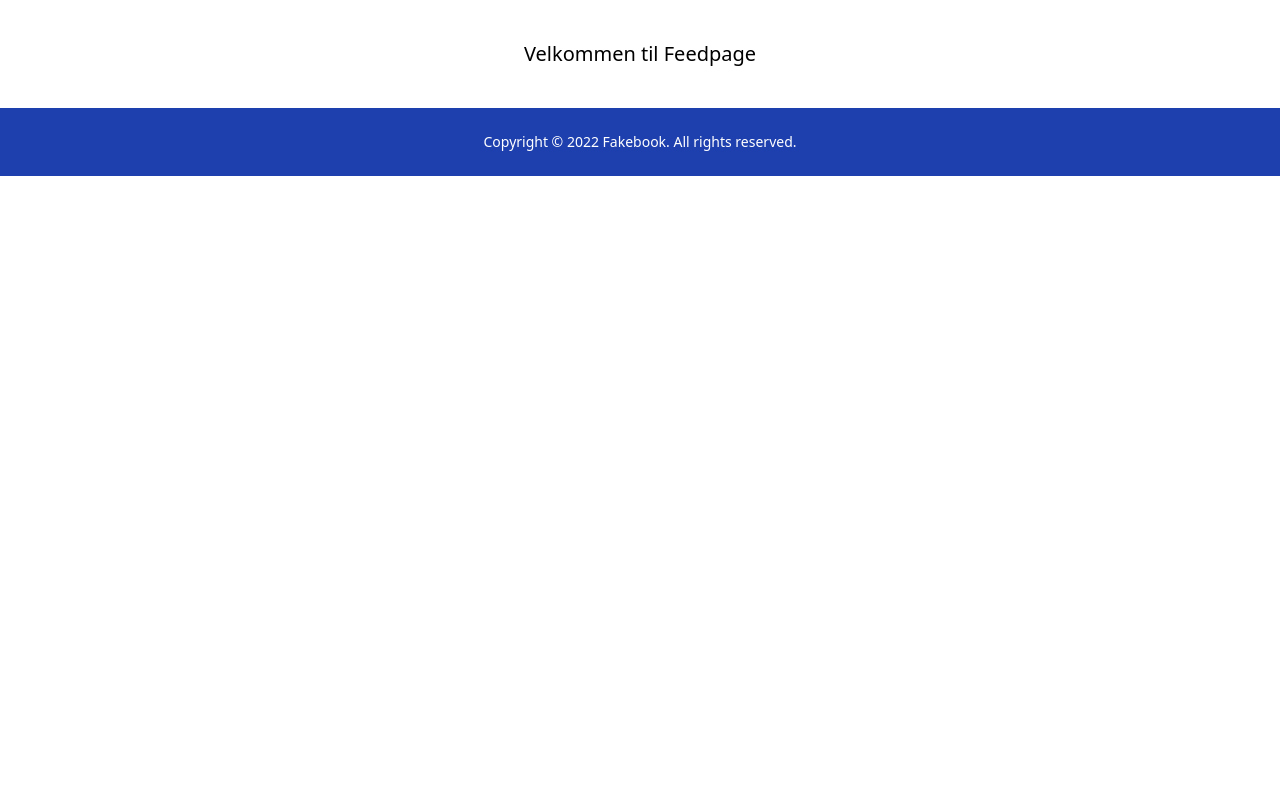
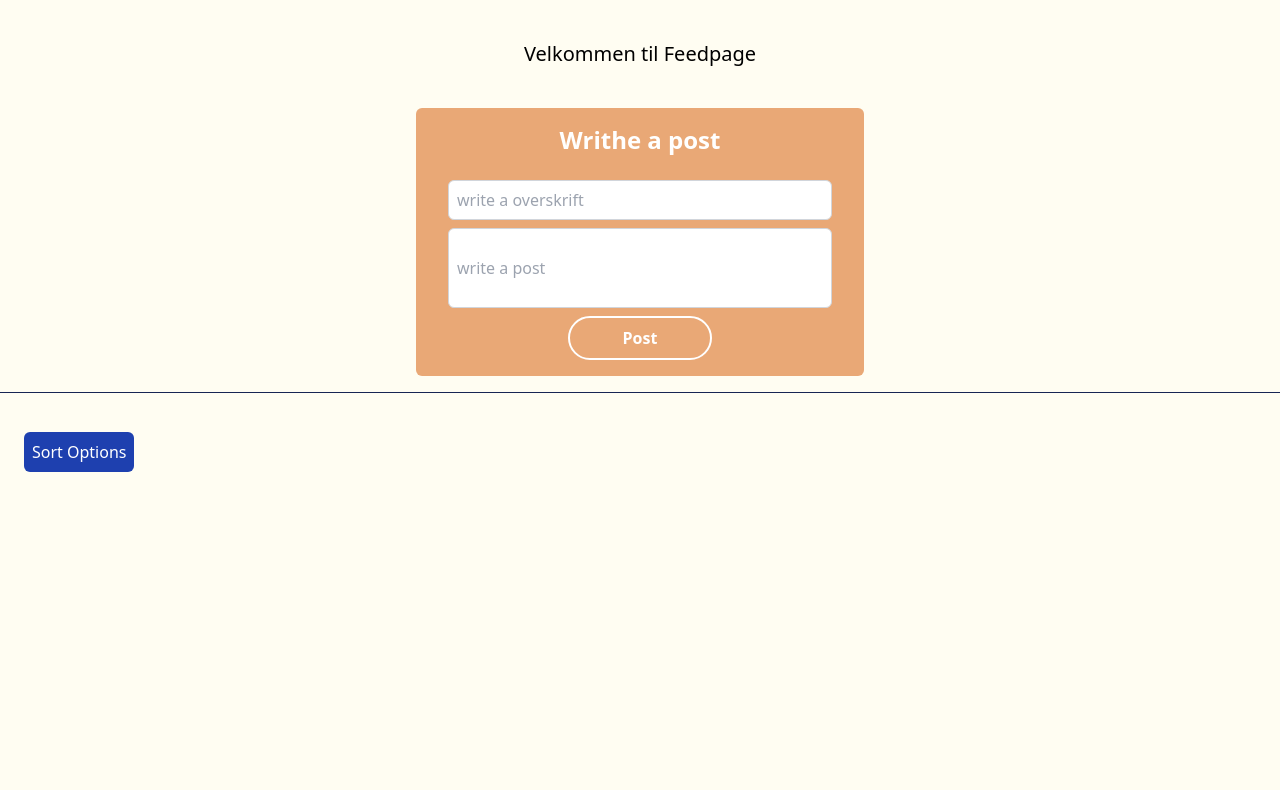
Before and after one commit to Andlie94/ca_Tailwind, a website: page feed/index.html in a window 1280 px wide. Shown: the part 64-854 px from the top of the page. Before the commit the page ends 800 px from the top, so only its background shows below. Drawn offline with Linux system fonts and the light colour scheme.

Commit message:
added post section searchbar in header and a dragdown button. all done in feed page

```diff
--- a/feed/index.html
+++ b/feed/index.html
@@ -21,7 +21,11 @@
         <span class="block w-6 h-1 bg-white"></span>
       </div>
       <nav>
+
         <ul class="nav_menu flex justify-end space-x-6 text-white hidden sm:flex" id="navMenu">
+          <li>
+            <input type="text" placeholder="Search..." class=" rounded-md h-6 text-primary pl-2" />
+          </li>
           <li><a href="../profile/index.html" class="hover:text-orange-600">Profile</a></li>
           <li><a href="./index.html" class="hover:text-orange-600">Feed</a></li>
         </ul>
@@ -33,10 +37,41 @@
         <li><a href="./feed/index.html" class="hover:text-orange-600">Feed</a></li>
       </ul>
     </nav>
-    <main class="flex-grow">
+    <main class="flex-grow bg-background min-h-screen px-6">
         <h1 class="text-center text-xl p-10">Velkommen til Feedpage</h1>
+        <section class="wright a comment"> <!-- wright a post section -->
+
+          <div class="bg-secondary p-4 rounded-md max-w-md mx-auto">
+            <form action="" class="flex flex-col justify-center items-center space-y-2">
+              <h2 class="text-white font-extrabold text-2xl mb-4">Writhe a post</h2>
+              <input type="text" name="overskrift" id="overskrift" placeholder="write a overskrift" class="p-2 border border-gray-300 rounded-md w-96 h-10 mt-12" />
+              <input type="text" name="post" id="new-post" placeholder="write a post" class="p-2 border border-gray-300 rounded-md w-96 h-20" />
+              <button type="submit" id="login-button" class="btn btn-primary w-36 mb-2 "> Post</button>
+            </form>
+          </div>
+          <div class="mt-4">
+            <hr class="absolute left-0 border-t border-blue-950 w-screen h-4">
+          </div>
+        </div>
+      </section>
+      <section class="sort-options"> <!-- sorting option -->
+        <div class="relative group">
+          <!-- Trigger (button) -->
+          <button class="bg-blue-800 text-white p-2 rounded-md hover:bg-blue-700 focus:outline-none focus:ring mt-10">
+            Sort Options
+          </button>
+          <ul class="absolute left-0 hidden bg-white text-black rounded-md shadow-lg mt-2 w-48 group-hover:block">
+            <li class="block px-4 py-2 hover:bg-gray-100">Alphabetical</li>
+            <li class="block px-4 py-2 hover:bg-gray-100">Popular</li>
+            <li class="block px-4 py-2 hover:bg-gray-100">Date</li>
+          </ul>
+        </div>
+      </section>
+      <section> <!-- innlegg kan legges til her -->
+
+      </section>
       </main>
-    <footer class="flex justify-center items-center py-6 bg-blue-800 mt-auto">
+    <footer class="flex justify-center items-center py-6 bg-blue-800 mt-10">
         <p class="text-white text-sm cursor-pointer">Copyright &copy; 2022 Fakebook. All rights reserved.</p>
       </footer>
   </body>
```
Also changed, not shown: index.html (+2 -1 lines), css/style.css.
